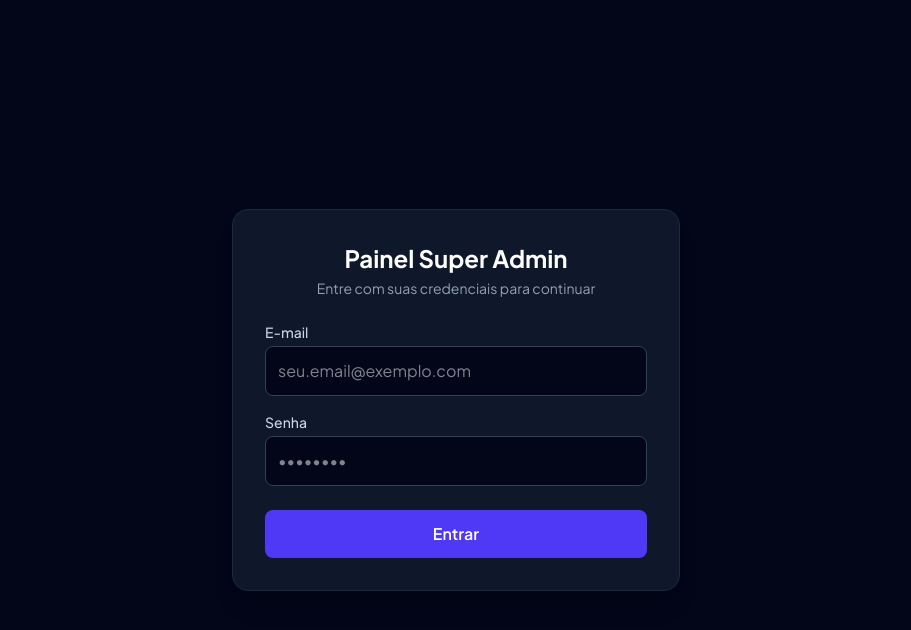
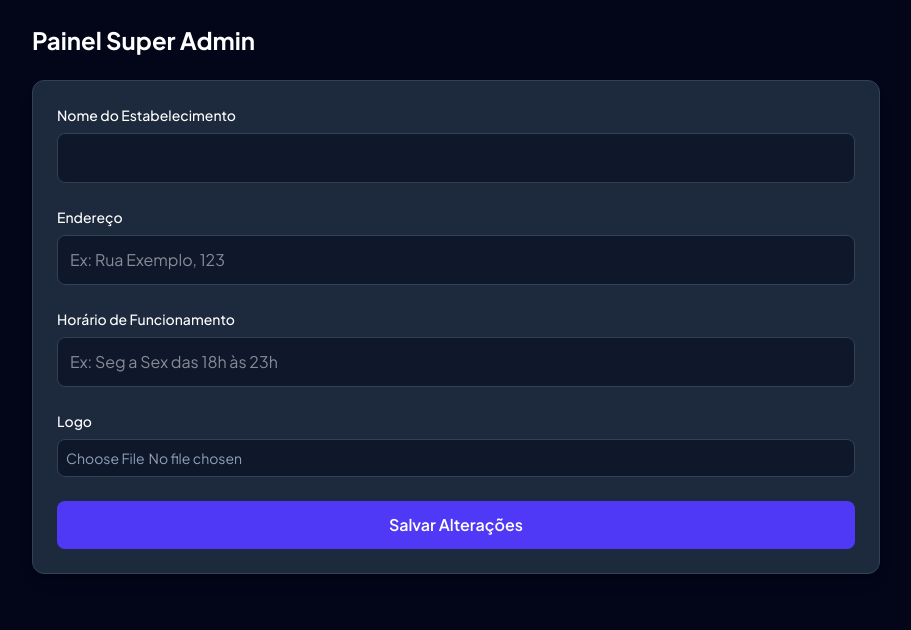
Before and after one commit to welsonpaz/site-urban, a React (Vite) app: page / in a window 1280 px wide. Shown: the top 630 px of the page, without its empty margins (184-1095 px from the left). Built offline with nearby package versions, Linux system fonts and the light colour scheme; no server answers; the database is empty.

Commit message:
Update App.tsx

```diff
--- a/src/App.tsx
+++ b/src/App.tsx
@@ -1,16 +1,14 @@
 import React, { useState, useEffect } from 'react';
-import { auth, signInWithEmail } from './lib/firebase';
-import { onAuthStateChanged, signOut } from 'firebase/auth';
+import { auth } from './lib/firebase';
+import { onAuthStateChanged } from 'firebase/auth';
 import SuperAdminScreen from './components/SuperAdminScreen';
+import ProfileScreen from './components/ProfileScreen';
+import DashboardScreen from './components/DashboardScreen';
+import Footer from './components/Footer';
 
 export default function App() {
   const [user, setUser] = useState<any>(null);
   const [loading, setLoading] = useState(true);
-
-  const [email, setEmail] = useState('');
-  const [password, setPassword] = useState('');
-  const [loginError, setLoginError] = useState('');
-  const [loggingIn, setLoggingIn] = useState(false);
 
   useEffect(() => {
     const unsubscribe = onAuthStateChanged(auth, (currentUser) => {
@@ -20,100 +18,17 @@ export default function App() {
     return () => unsubscribe();
   }, []);
 
-  const handleLogin = async (e: React.FormEvent) => {
-    e.preventDefault();
-    setLoginError('');
-    setLoggingIn(true);
-
-    const result = await signInWithEmail(email, password);
-    if (result.success && result.user) {
-      setUser(result.user);
-    } else {
-      setLoginError(result.error || 'E-mail ou senha incorretos.');
-    }
-    setLoggingIn(false);
-  };
-
   if (loading) {
     return (
       <div className="min-h-screen bg-slate-950 text-white flex items-center justify-center">
-        Carregando sistema...
+        Carregando...
       </div>
     );
   }
 
-  // Se não estiver logado, exibe a tela de login
-  if (!user) {
-    return (
-      <div className="min-h-screen bg-slate-950 flex items-center justify-center p-4">
-        <div className="bg-slate-900 border border-slate-800 p-8 rounded-2xl shadow-xl max-w-md w-full text-white">
-          <div className="text-center mb-6">
-            <h1 className="text-2xl font-bold">Painel Super Admin</h1>
-            <p className="text-sm text-slate-400 mt-1">Entre com suas credenciais para continuar</p>
-          </div>
-
-          {loginError && (
-            <div className="mb-4 p-3 bg-red-950/80 border border-red-800 text-red-200 text-sm rounded-lg">
-              {loginError}
-            </div>
-          )}
-
-          <form onSubmit={handleLogin} className="space-y-4">
-            <div>
-              <label className="block text-sm font-medium mb-1 text-slate-300">E-mail</label>
-              <input
-                type="email"
-                value={email}
-                onChange={(e) => setEmail(e.target.value)}
-                required
-                placeholder="seu.email@exemplo.com"
-                className="w-full p-3 bg-slate-950 border border-slate-700 rounded-lg focus:outline-none focus:border-indigo-500 text-white"
-              />
-            </div>
-
-            <div>
-              <label className="block text-sm font-medium mb-1 text-slate-300">Senha</label>
-              <input
-                type="password"
-                value={password}
-                onChange={(e) => setPassword(e.target.value)}
-                required
-                placeholder="••••••••"
-                className="w-full p-3 bg-slate-950 border border-slate-700 rounded-lg focus:outline-none focus:border-indigo-500 text-white"
-              />
-            </div>
-
-            <button
-              type="submit"
-              disabled={loggingIn}
-              className="w-full py-3 bg-indigo-600 hover:bg-indigo-700 font-semibold rounded-lg transition duration-200 disabled:opacity-50 mt-2"
-            >
-              {loggingIn ? 'Entrando...' : 'Entrar'}
-            </button>
-          </form>
-        </div>
-      </div>
-    );
-  }
-
-  // Se estiver logado, exibe o painel do Super Admin com o botão de Sair
   return (
     <div className="min-h-screen bg-slate-950 text-white">
-      <header className="bg-slate-900 border-b border-slate-800 px-6 py-4 flex justify-between items-center shadow-md">
-        <div className="text-sm text-slate-400">
-          Logado como: <span className="text-white font-medium">{user.email}</span>
-        </div>
-        <button
-          onClick={() => signOut(auth)}
-          className="bg-red-600 hover:bg-red-700 text-white px-4 py-2 rounded-lg text-sm font-semibold transition shadow"
-        >
-          Sair
-        </button>
-      </header>
-
-      <main>
-        <SuperAdminScreen />
-      </main>
+      <SuperAdminScreen />
     </div>
   );
 }
```
